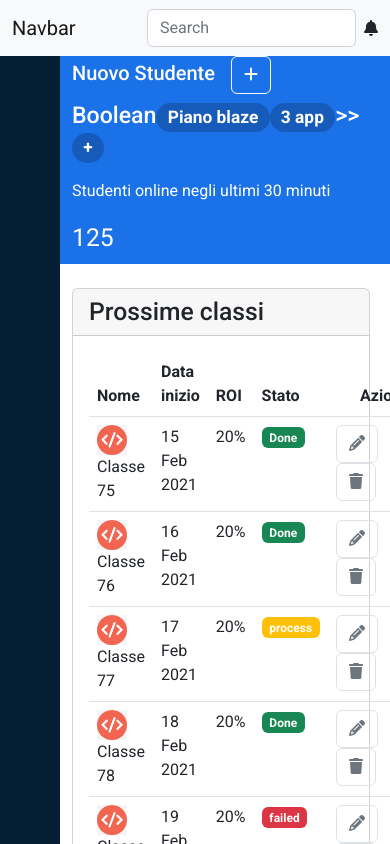
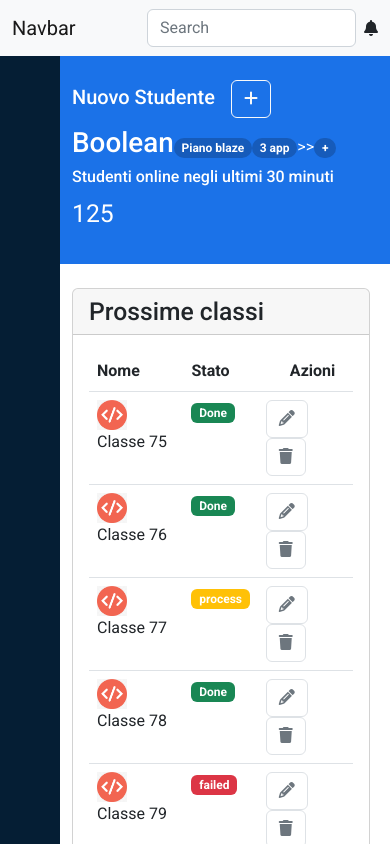
Before and after one commit to CristianN01/html-css-bootstrap-dashboard, a plain HTML site: page index.html in a window 390 px wide. Drawn offline with nearby package versions, Linux system fonts and the light colour scheme.

Commit message:
sistemato parte info top con aggiungi nuovo studente in md

```diff
--- a/CSS/style.css
+++ b/CSS/style.css
@@ -60,3 +60,7 @@
 .bg_color_h2{
     background-color: #f7f7f7;
 }
+
+.my_width{
+    width: 30%;
+}
--- a/index.html
+++ b/index.html
@@ -32,9 +32,9 @@
                 </nav>
                 <!-- INFORMAZIONI -->
                 <div class="header bg_blue">
-                    <div class="container-fluid">
-                        <div class="row text-white">
-                            <div class="col-sm-12 col-md-4 order-md-last d-flex align-items-baseline mb-2">
+                    <div class="container py-4">
+                        <div class="row text-white justify-content-between">
+                            <div class="col-sm-12 col-md-4 order-md-last d-flex align-items-baseline mb-2 ">
                                 <h5 class="pe-3">Nuovo Studente</h5>
                                 <button class="btn btn-outline-light align-self-baseline" type="button" data-bs-toggle="offcanvas" data-bs-target="#offcanvasRight" aria-controls="offcanvasRight"><i class="fa-solid fa-plus"></i></button>
 
@@ -48,12 +48,11 @@
                                     </div>
                                 </div>
                             </div>
-                            <div class="col-sm-6 col-md-4 order-md-first mb-2">
-                                <h3 class="">Boolean<span class="badge rounded-pill bg_secondary">Piano blaze</span><span class="badge rounded-pill bg_secondary">3 app</span><span></span>>><span class="badge rounded-pill bg_secondary">+</span>
-                            </h3>
+                            <div class="col-sm-6 col-md-4 order-md-first mb-2 ">
+                                <h1 class="d-inline">Boolean</h1><span class="badge rounded-pill bg_secondary">Piano blaze</span><span class="badge rounded-pill bg_secondary">3 app</span><span></span>>><span class= "badge rounded-pill bg_secondary">+</span>
                             </div>
-                            <div class="col-sm-12 col-md-4 mb-2">
-                                <p>Studenti online negli ultimi 30 minuti</p>
+                            <div class="col-sm-12 col-md-4 mb-2 ">
+                                <h6 class="">Studenti online negli ultimi 30 minuti</h6>
                                 <span class="fs-2">125</span>
                             </div>
                         </div>
@@ -71,8 +70,8 @@
                                             <thead>
                                                 <tr>
                                                     <th scope="col">Nome</th>
-                                                    <th scope="col">Data inizio</th>
-                                                    <th scope="col">ROI</th>
+                                                    <th class="d-none d-md-table-cell" scope="col">Data inizio</th>
+                                                    <th class="d-none d-md-table-cell" scope="col">ROI</th>
                                                     <th scope="col">Stato</th>
                                                     <th scope="col"> <span class="ps-4">Azioni</span></th>
                                                 </tr>
@@ -80,63 +79,63 @@
                                             <tbody>
                                                 <tr>
                                                     <td><img class="img_size" src="./img/class-avatar.jpg" alt="avatar"> Classe 75</td>
-                                                    <td><span>15 Feb 2021</span></td>
-                                                    <td><span>20%</span></td>
+                                                    <td class="d-none d-md-table-cell"><span>15 Feb 2021</span></td>
+                                                    <td class="d-none d-md-table-cell"><span>20%</span></td>
                                                     <td><span class="badge bg-success">Done</span></td>
                                                     <td><button class="btn border border_grey me-2"><i class="fa-solid fa-pencil color_grey "></i></button><button class="btn border border_grey"><i class="fa-solid fa-trash color_grey"></i></button></td>
                                                 </tr>
                                                 <tr>
                                                     <td><img class="img_size" src="./img/class-avatar.jpg" alt="avatar"> Classe 76</td>
-                                                    <td><span>16 Feb 2021</span></td>
-                                                    <td><span>20%</span></td>
+                                                    <td class="d-none d-md-table-cell"><span>16 Feb 2021</span></td>
+                                                    <td class="d-none d-md-table-cell"><span>20%</span></td>
                                                     <td><span class="badge bg-success">Done</span></td>
                                                     <td><button class="btn border border_grey me-2"><i class="fa-solid fa-pencil color_grey"></i></button><button class="btn border border_grey"><i class="fa-solid fa-trash color_grey"></i></button></td>
 
                                                 </tr>
                                                 <tr>
                                                     <td><img class="img_size" src="./img/class-avatar.jpg" alt="avatar"> Classe 77</td>
-                                                    <td><span>17 Feb 2021</span></td>
-                                                    <td><span>20%</span></td>
+                                                    <td class="d-none d-md-table-cell"><span>17 Feb 2021</span></td>
+                                                    <td class="d-none d-md-table-cell"><span>20%</span></td>
                                                     <td><span class="badge bg-warning">process</span></td>
                                                     <td><button class="btn border border_grey me-2"><i class="fa-solid fa-pencil color_grey"></i></button><button class="btn border border_grey"><i class="fa-solid fa-trash color_grey"></i></button></td>
 
                                                 </tr>
                                                 <tr>
                                                     <td><img class="img_size" src="./img/class-avatar.jpg" alt="avatar"> Classe 78</td>
-                                                    <td><span>18 Feb 2021</span></td>
-                                                    <td><span>20%</span></td>
+                                                    <td class="d-none d-md-table-cell"><span>18 Feb 2021</span></td>
+                                                    <td class="d-none d-md-table-cell"><span>20%</span></td>
                                                     <td><span class="badge bg-success">Done</span></td>
                                                     <td><button class="btn border border_grey me-2"><i class="fa-solid fa-pencil color_grey"></i></button><button class="btn border border_grey"><i class="fa-solid fa-trash color_grey"></i></button></td>
 
                                                 </tr>
                                                 <tr>
                                                     <td><img class="img_size" src="./img/class-avatar.jpg" alt="avatar"> Classe 79</td>
-                                                    <td><span>19 Feb 2021</span></td>
-                                                    <td><span>20%</span></td>
+                                                    <td class="d-none d-md-table-cell"><span>19 Feb 2021</span></td>
+                                                    <td class="d-none d-md-table-cell"><span>20%</span></td>
                                                     <td><span class="badge bg-danger">failed</span></td>
                                                     <td><button class="btn border border_grey me-2"><i class="fa-solid fa-pencil color_grey"></i></button><button class="btn border border_grey"><i class="fa-solid fa-trash color_grey"></i></button></td>
 
                                                 </tr>
                                                 <tr>
                                                     <td><img class="img_size" src="./img/class-avatar.jpg" alt="avatar"> Classe 80</td>
-                                                    <td><span>20 Feb 2021</span></td>
-                                                    <td><span>20%</span></td>
+                                                    <td class="d-none d-md-table-cell"><span>20 Feb 2021</span></td>
+                                                    <td class="d-none d-md-table-cell"><span>20%</span></td>
                                                     <td><span class="badge bg-success">Done</span></td>
                                                     <td><button class="btn border border_grey me-2"><i class="fa-solid fa-pencil color_grey"></i></button><button class="btn border border_grey"><i class="fa-solid fa-trash color_grey"></i></button></td>
 
                                                 </tr>
                                                 <tr>
                                                     <td><img class="img_size" src="./img/class-avatar.jpg" alt="avatar"> Classe 81</td>
-                                                    <td><span>21 Feb 2021</span></td>
-                                                    <td><span>20%</span></td>
+                                                    <td class="d-none d-md-table-cell">21 Feb 2021</td>
+                                                    <td class="d-none d-md-table-cell">20%</td>
                                                     <td><span class="badge bg-danger">failed</span></td>
                                                     <td><button class="btn border border_grey me-2"><i class="fa-solid fa-pencil color_grey"></i></button><button class="btn border border_grey"><i class="fa-solid fa-trash color_grey"></i></button></td>
 
                                                 </tr>
                                                 <tr>
                                                     <td><img class="img_size" src="./img/class-avatar.jpg" alt="avatar"> Classe 82</td>
-                                                    <td><span>22 Feb 2021</span></td>
-                                                    <td><span>20%</span></td>
+                                                    <td class="d-none d-md-table-cell"><span>22 Feb 2021</span></td>
+                                                    <td class="d-none d-md-table-cell"><span>20%</span></td>
                                                     <td><span class="badge bg-success">Done</span></td>
                                                     <td><button class="btn border border_grey me-2"><i class="fa-solid fa-pencil color_grey"></i></button><button class="btn border border_grey"><i class="fa-solid fa-trash color_grey"></i></button></td>
                                                 </tr>
```
